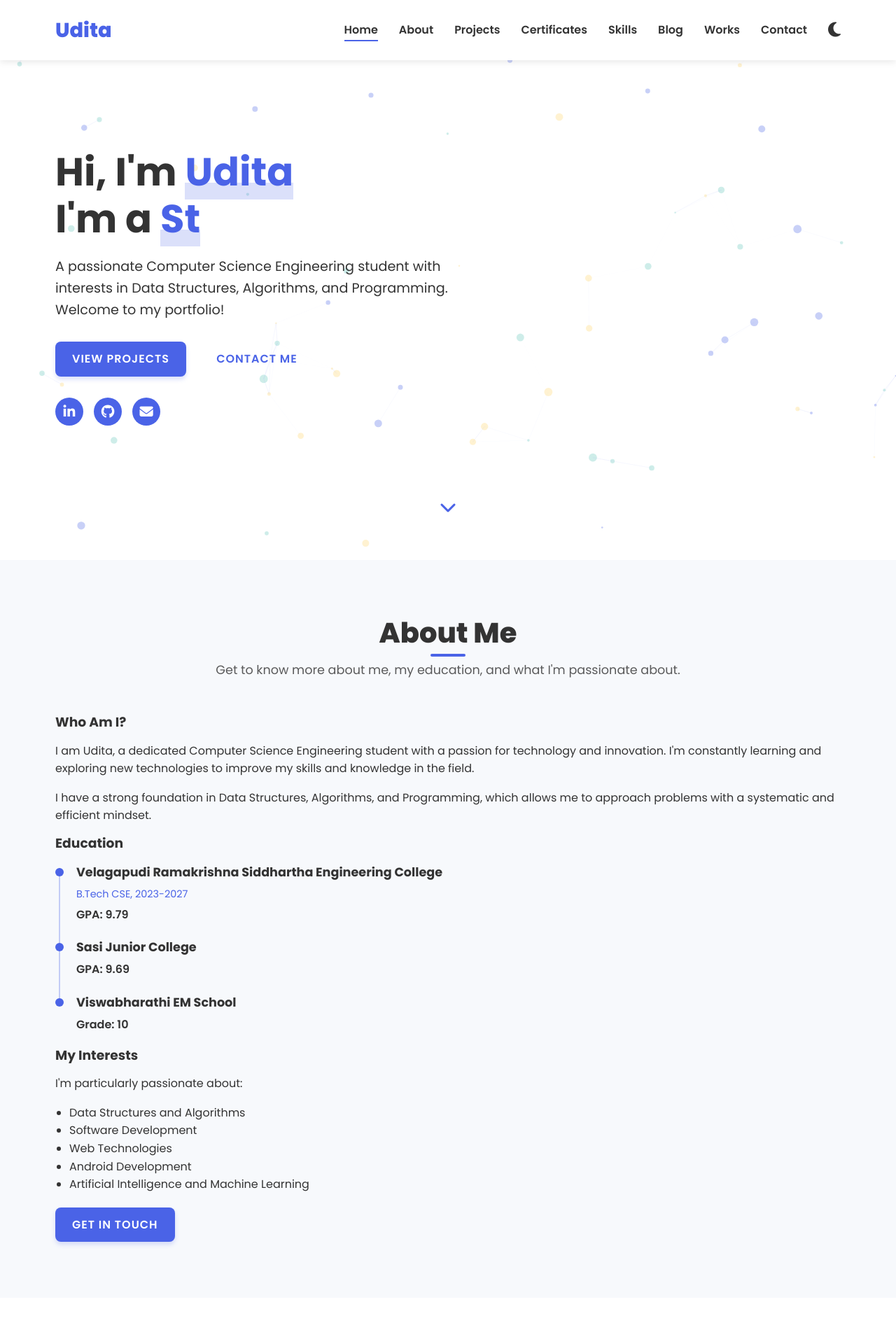
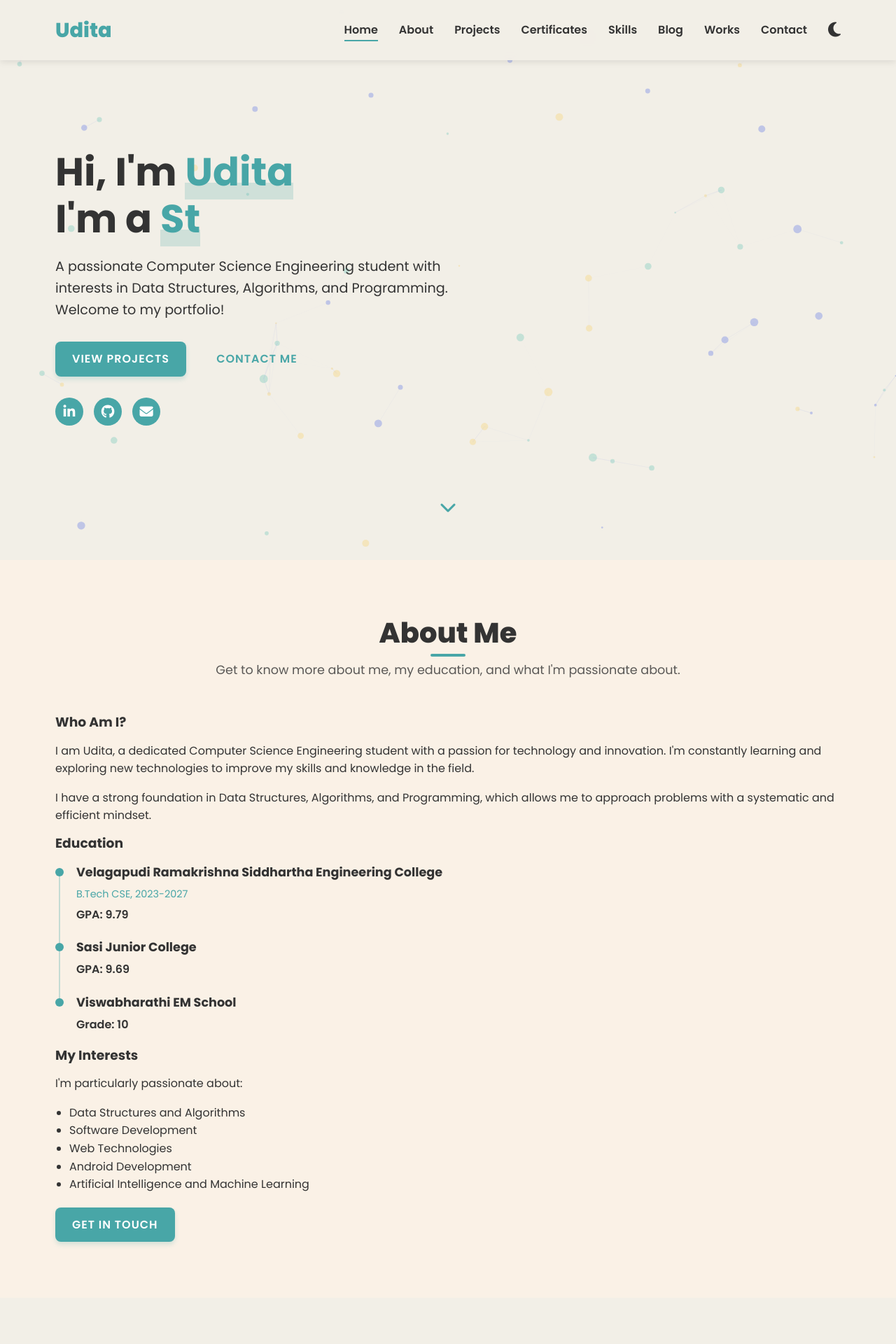
Before and after one commit to Balusu-Udita/Portfolio_website, a Flask app: page / in a window 1280 px wide. Shown: the top 1920 px of the page at 70% size. Run offline with Flask 3, Linux system fonts and the light colour scheme.

Commit message:
Update website theme colors and styles
Replit-Commit-Author: Agent
Replit-Commit-Session-Id: f13e115e-4cca-498a-b5e4-a3d98a0592d5
Replit-Commit-Screenshot-Url: https://storage.googleapis.com/screenshot-production-us-central1/2f207846-b8a1-4ef3-bdac-5733a5639c4b/5adb009b-2ac7-4736-ac73-1abd5559d44e.jpg

```diff
--- a/static/css/style.css
+++ b/static/css/style.css
@@ -1,27 +1,29 @@
 /* Base Styles */
 :root {
-    --primary-color: #4a63e7;
-    --secondary-color: #33b4a6;
-    --accent-color: #ffbb00;
+    --primary-color: #48A6A7;
+    --secondary-color: #006A71;
+    --accent-color: #99BC85;
     --text-color: #333;
-    --background-color: #fff;
-    --section-bg: #f7f9fc;
+    --background-color: #F2EFE7;
+    --section-bg: #FAF1E6;
     --card-bg: #fff;
-    --header-bg: rgba(255, 255, 255, 0.95);
+    --header-bg: rgba(242, 239, 231, 0.95);
     --shadow: 0 4px 20px rgba(0, 0, 0, 0.08);
     --transition: all 0.3s ease;
     --border-radius: 8px;
     --spacing: 1rem;
+    --light-accent: #9ACBD0;
+    --soft-bg: #E4EFE7;
 
     /* Dark Mode Variables */
-    --dark-primary: #6d83ff;
-    --dark-secondary: #50d6c9;
-    --dark-accent: #ffc829;
-    --dark-text: #e1e1e1;
-    --dark-background: #121212;
-    --dark-section-bg: #1e1e1e;
-    --dark-card-bg: #252525;
-    --dark-header-bg: rgba(18, 18, 18, 0.95);
+    --dark-primary: #9ACBD0;
+    --dark-secondary: #48A6A7;
+    --dark-accent: #99BC85;
+    --dark-text: #F2EFE7;
+    --dark-background: #006A71;
+    --dark-section-bg: #005459;
+    --dark-card-bg: #007A80;
+    --dark-header-bg: rgba(0, 106, 113, 0.95);
     --dark-shadow: 0 4px 20px rgba(0, 0, 0, 0.3);
 }
 
@@ -119,13 +121,13 @@ section:nth-child(odd) {
     text-transform: uppercase;
     letter-spacing: 1px;
     transition: var(--transition);
-    box-shadow: 0 4px 6px rgba(74, 99, 231, 0.2);
+    box-shadow: 0 4px 6px rgba(72, 166, 167, 0.2);
 }
 
 .btn:hover {
     background-color: var(--secondary-color);
     transform: translateY(-3px);
-    box-shadow: 0 7px 14px rgba(74, 99, 231, 0.25);
+    box-shadow: 0 7px 14px rgba(72, 166, 167, 0.25);
     color: white;
 }
 
@@ -284,7 +286,7 @@ header {
     position: absolute;
     height: 30%;
     width: 100%;
-    background-color: rgba(74, 99, 231, 0.2);
+    background-color: rgba(72, 166, 167, 0.2);
     bottom: 0;
     left: 0;
     z-index: -1;
@@ -439,11 +441,11 @@ header {
 }
 
 .project-tech span {
-    background-color: rgba(74, 99, 231, 0.1);
+    background-color: rgba(153, 188, 133, 0.2);
     padding: 5px 10px;
     border-radius: 20px;
     font-size: 0.8rem;
-    color: var(--primary-color);
+    color: var(--secondary-color);
 }
 
 .project-link {
@@ -478,7 +480,7 @@ header {
     width: 70px;
     height: 70px;
     margin: 0 auto 15px;
-    background-color: rgba(74, 99, 231, 0.1);
+    background-color: rgba(154, 203, 208, 0.2);
     border-radius: 50%;
     display: flex;
     align-items: center;
@@ -614,7 +616,7 @@ header {
 .skill-progress-bar {
     width: 100%;
     height: 8px;
-    background-color: rgba(74, 99, 231, 0.1);
+    background-color: rgba(72, 166, 167, 0.1);
     border-radius: 4px;
     overflow: hidden;
 }
@@ -675,13 +677,13 @@ header {
 .contact-icon {
     width: 50px;
     height: 50px;
-    background-color: rgba(74, 99, 231, 0.1);
+    background-color: rgba(228, 239, 231, 0.8);
     border-radius: 50%;
     display: flex;
     align-items: center;
     justify-content: center;
     font-size: 1.5rem;
-    color: var(--primary-color);
+    color: var(--secondary-color);
 }
 
 .contact-details p {
@@ -713,7 +715,7 @@ header {
 .contact-form textarea:focus {
     outline: none;
     border-color: var(--primary-color);
-    box-shadow: 0 0 0 3px rgba(74, 99, 231, 0.1);
+    box-shadow: 0 0 0 3px rgba(72, 166, 167, 0.1);
 }
 
 .contact-form textarea {
@@ -1001,7 +1003,7 @@ footer {
 .form-group textarea:focus {
     outline: none;
     border-color: var(--primary-color);
-    box-shadow: 0 0 0 3px rgba(74, 99, 231, 0.1);
+    box-shadow: 0 0 0 3px rgba(72, 166, 167, 0.1);
 }
 
 .form-actions {
@@ -1075,10 +1077,10 @@ footer {
 
 .work-card-type {
     font-size: 0.7rem;
-    background-color: rgba(74, 99, 231, 0.1);
+    background-color: rgba(153, 188, 133, 0.2);
     padding: 3px 8px;
     border-radius: 4px;
-    color: var(--primary-color);
+    color: var(--secondary-color);
     font-weight: 600;
 }
 
```
